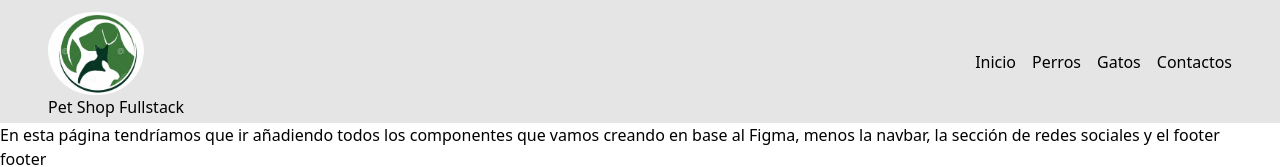
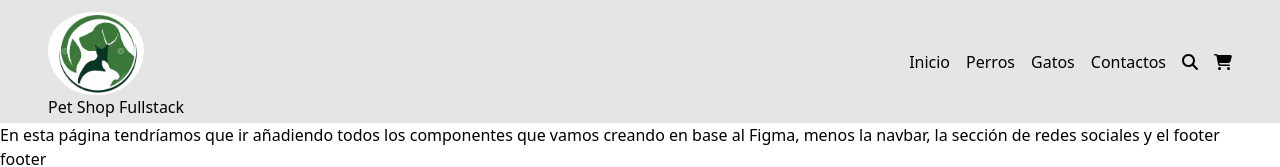
Before and after one commit to jdoors/WebProyect, a React (Create React App) app: page / in a window 1280 px wide. Shown: the top 167 px of the page. Built offline with nearby package versions, Linux system fonts and the light colour scheme.

Commit message:
colocados iconos en Navbar

```diff
--- a/package.json
+++ b/package.json
@@ -3,6 +3,10 @@
   "version": "0.1.0",
   "private": true,
   "dependencies": {
+    "@fortawesome/fontawesome-svg-core": "^1.3.0",
+    "@fortawesome/free-regular-svg-icons": "^6.0.0",
+    "@fortawesome/free-solid-svg-icons": "^6.0.0",
+    "@fortawesome/react-fontawesome": "^0.1.17",
     "@testing-library/jest-dom": "^5.16.2",
     "@testing-library/react": "^12.1.3",
     "@testing-library/user-event": "^13.5.0",
--- a/src/components/navbar.js
+++ b/src/components/navbar.js
@@ -1,7 +1,8 @@
 import React from 'react'
 import imagen from './Imagenes/LogoNavbar.jpg'
 import { NavLink } from 'react-router-dom'
-
+import { FontAwesomeIcon } from '@fortawesome/react-fontawesome'
+import {faMagnifyingGlass,faCartShopping} from '@fortawesome/free-solid-svg-icons'
 
 
 
@@ -33,6 +34,9 @@
       <li>
         <NavLink to="/contactos">Contactos</NavLink>
       </li>
+
+      <div><FontAwesomeIcon icon={faMagnifyingGlass} /></div>
+      <div><FontAwesomeIcon icon={faCartShopping} /></div>
       </ul>
     </div>
 
```
Also changed, not shown: 1 other file (tests, documents, lock files or other folders).
